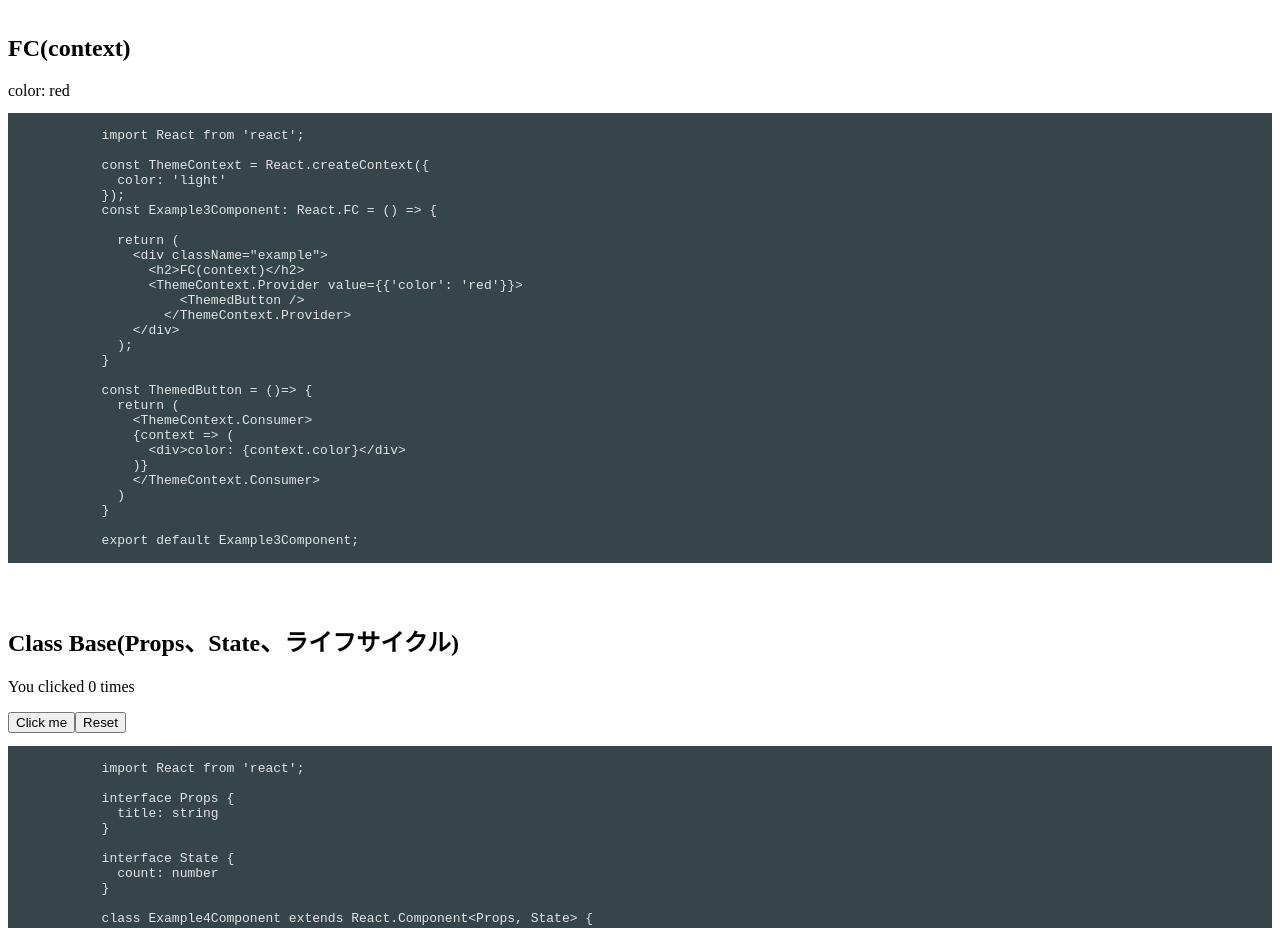
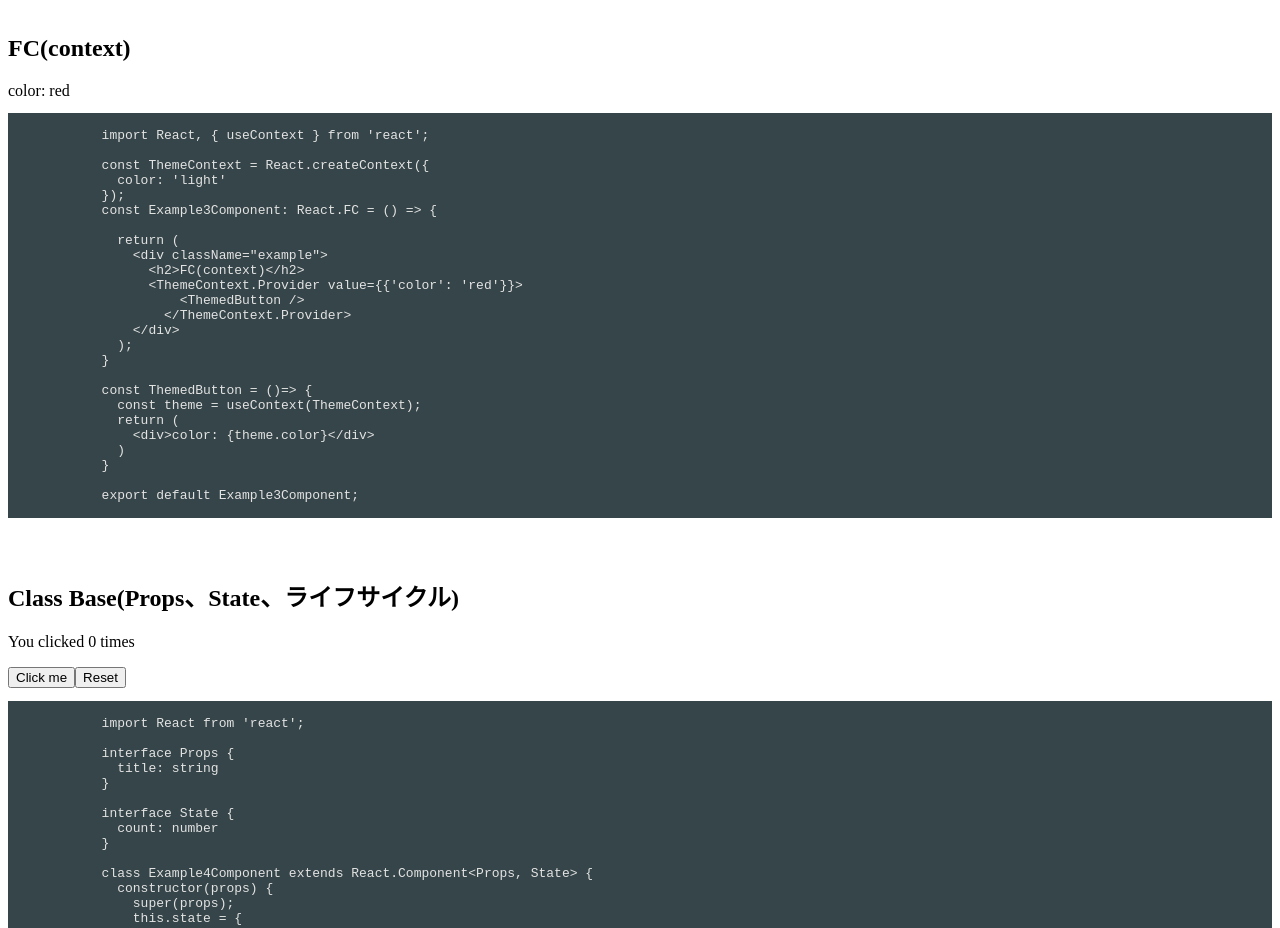
Before and after one commit to jochouen/react-typescript, a React app: page / in a window 1280 px wide. Shown: the part 920-1848 px from the top of the page. Built offline with nearby package versions, Linux system fonts and the light colour scheme.

Commit message:
react typescript test

```diff
--- a/package.json
+++ b/package.json
@@ -10,7 +10,7 @@
     "clean": "rm -rf ./node_modules package-lock.json && npm i",
     "upgrade": "npm install typescript@latest react@latest react-dom@latest @types/react@latest @types/react-dom@latest webpack@latest webpack-dev-server@latest webpack-cli@latest ts-loader@latest clean-webpack-plugin@latest html-webpack-plugin@latest --save-exact",
     "build": "webpack -p",
-    "start": "webpack-dev-server -d --content-base ./public"
+    "start": "webpack-dev-server --host 0.0.0.0 -d --content-base ./public"
   },
   "dependencies": {
     "@types/react": "16.9.11",
--- a/src/app/components/Example3Component.tsx
+++ b/src/app/components/Example3Component.tsx
@@ -1,4 +1,4 @@
-import React from 'react';
+import React, { useContext } from 'react';
 
 const ThemeContext = React.createContext({
   color: 'light'
@@ -14,7 +14,7 @@ const Example3Component: React.FC = () => {
       <pre>
         <code>
           {`
-            import React from 'react';
+            import React, { useContext } from 'react';
 
             const ThemeContext = React.createContext({
               color: 'light'
@@ -32,12 +32,9 @@ const Example3Component: React.FC = () => {
             }
 
             const ThemedButton = ()=> {
+              const theme = useContext(ThemeContext);
               return (
-                <ThemeContext.Consumer>
-                {context => (
-                  <div>color: {context.color}</div>
-                )}
-                </ThemeContext.Consumer>
+                <div>color: {theme.color}</div>
               )
             }
 
@@ -50,12 +47,9 @@ const Example3Component: React.FC = () => {
 }
 
 const ThemedButton = ()=> {
+  const theme = useContext(ThemeContext);
   return (
-    <ThemeContext.Consumer>
-    {context => (
-      <div>color: {context.color}</div>
-    )}
-    </ThemeContext.Consumer>
+    <div>color: {theme.color}</div>
   )
 }
 
```
Also changed, not shown: 1 other file (tests, documents, lock files or other folders).
